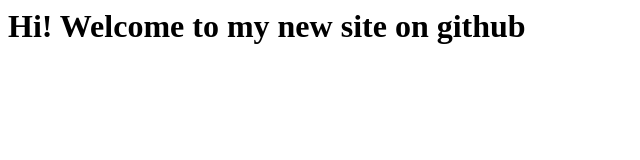
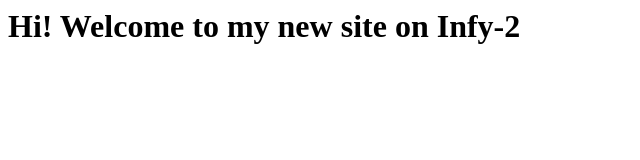
Before and after one commit to hemantmandge/hrepository, a plain HTML site: page index.htm in a window 1280 px wide. Shown: the full height of the page, 0-640 px from the left. Drawn offline with Linux system fonts and the light colour scheme.

Commit message:
Update index.htm

```diff
--- a/index.htm
+++ b/index.htm
@@ -1 +1 @@
-<h1>Hi! Welcome to my new site on github</h1>
+<h1>Hi! Welcome to my new site on Infy-2</h1>
```
